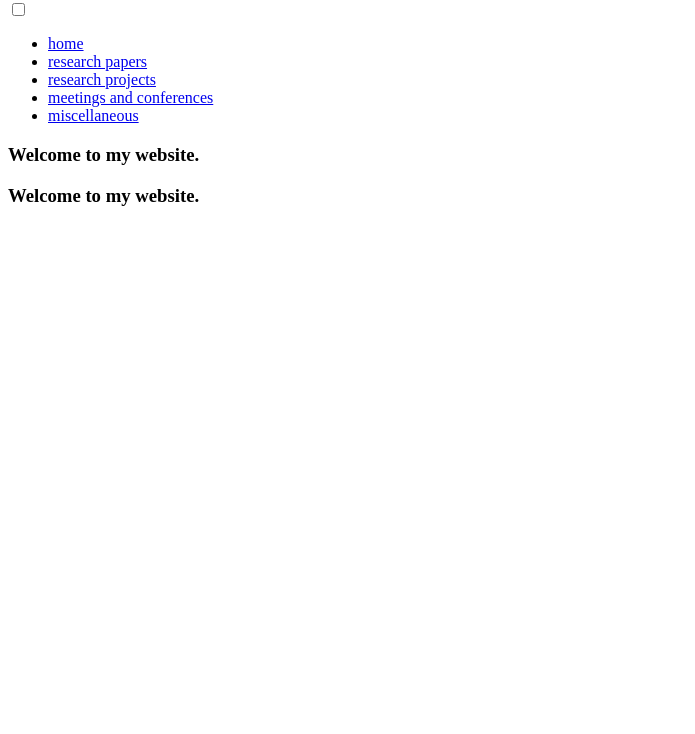
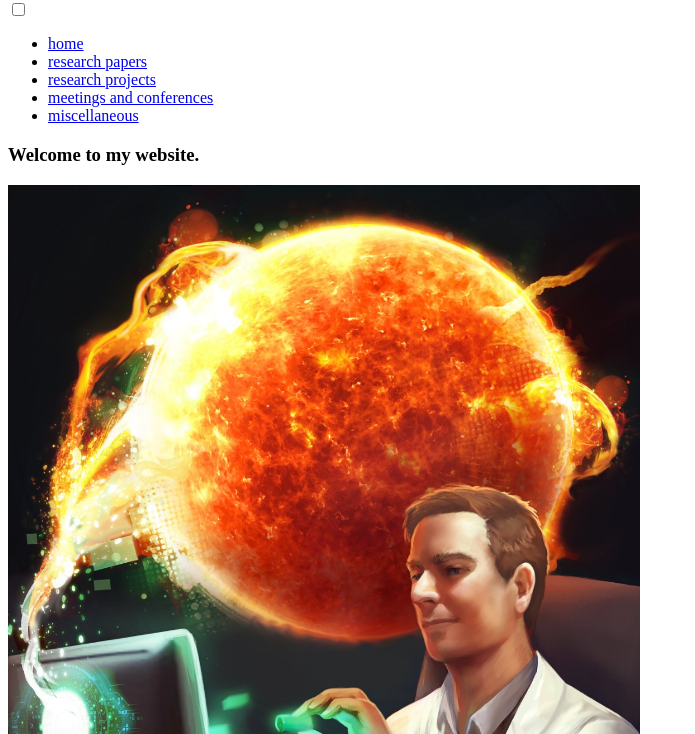
Before and after one commit to mdruett/mdruett_website, a plain HTML site: page main.html in a window 1280 px wide. Shown: the part 66-800 px from the top of the page, without its empty margins (0-695 px from the left). Drawn offline with Linux system fonts and the light colour scheme.

Commit message:
added image

```diff
--- a/main.html
+++ b/main.html
@@ -4,7 +4,7 @@
       <input type="checkbox" id="nav-toggle" class="nav-toggle">
         <nav id='navbar'>
           <ul>
-            <li><a href="home"> home </a></li>
+            <li><a href="main"> home </a></li>
             <li><a href="research_papers"> research papers</a></li>
             <li><a href="projects"> research projects </a></li>
             <li><a href="conferences"> meetings and conferences </a></li>
@@ -17,10 +17,11 @@
 </header>
 
 <div class="content">
-      <h3>Welcome to my website. </h3>
+  <h3>Welcome to my website. </h3>
+  <img src="images/Malcolm_Art.jpeg", width="50%">
 </div>
 <div class="content">
-      <h3>Welcome to my website. </h3>
+  <h3>Additional Item Placeholder</h3>
 </div>
 
 
```
Also changed, not shown: images/Malcolm_Art.jpeg (renamed from Malcolm_Art.jpeg).
